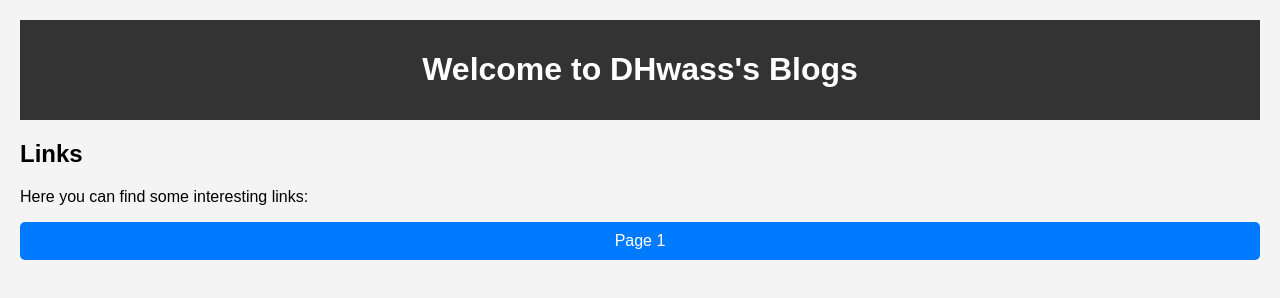
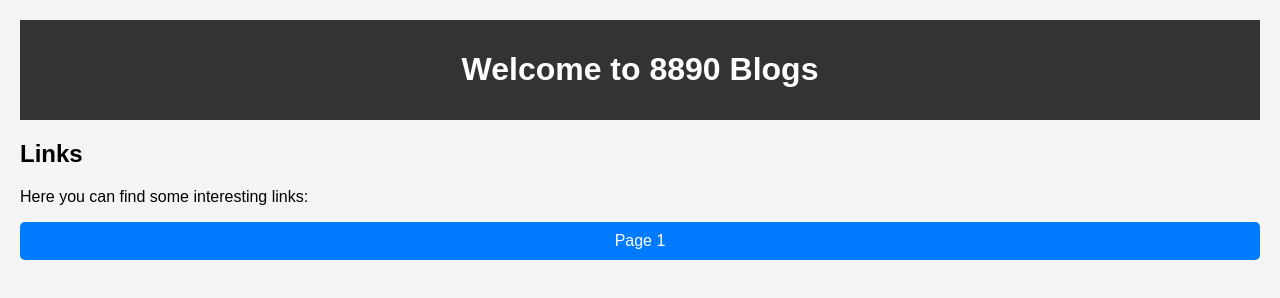
Before and after one commit to liuyuhao000/testblog, a plain HTML site: page index.html in a window 1280 px wide. Drawn offline with Linux system fonts and the light colour scheme.

Commit message:
Update index.html

```diff
--- a/index.html
+++ b/index.html
@@ -38,7 +38,7 @@
 <body>
 
 <header>
-    <h1>Welcome to DHwass's Blogs</h1>
+    <h1>Welcome to 8890 Blogs</h1>
 </header>
 
 <section>
```
